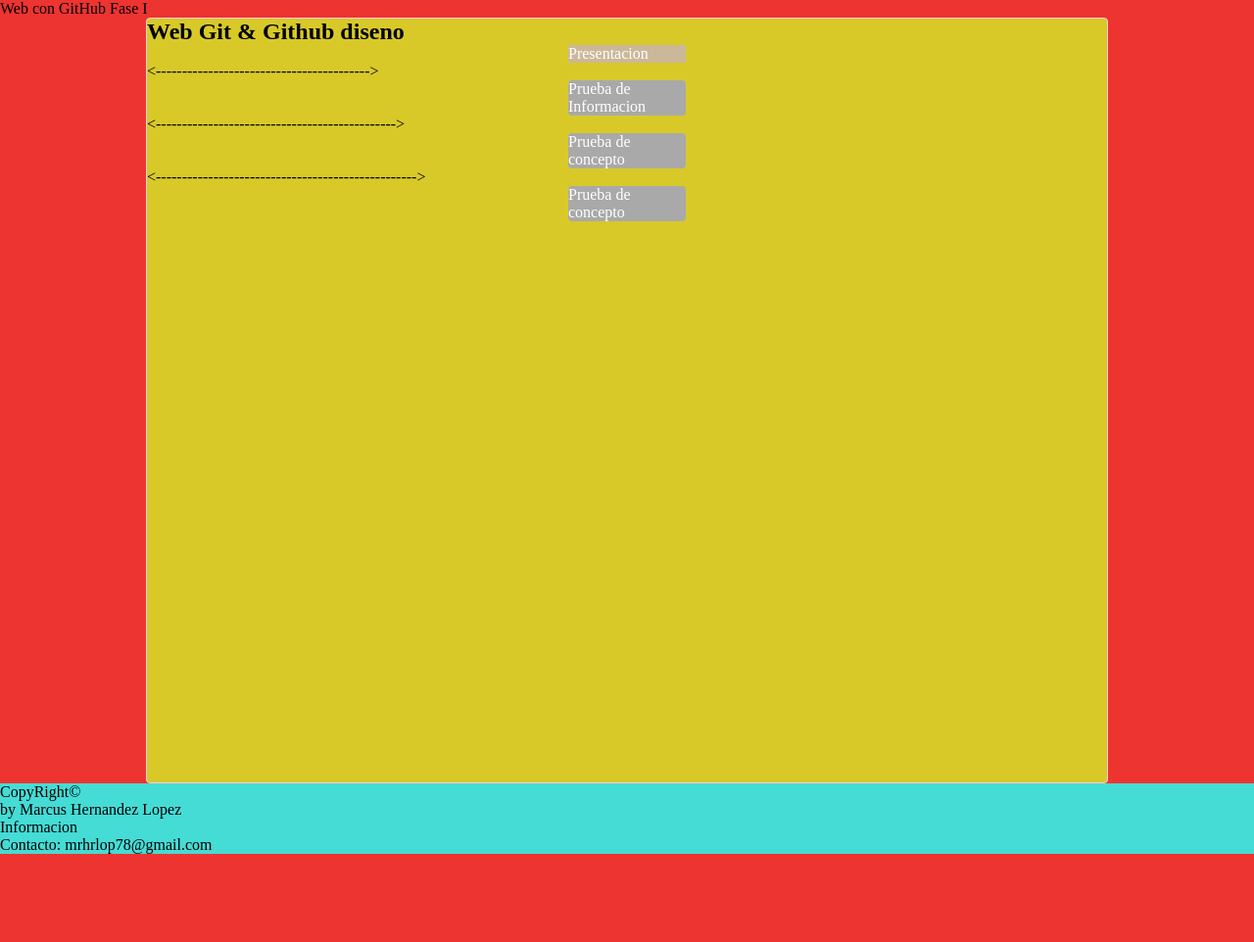
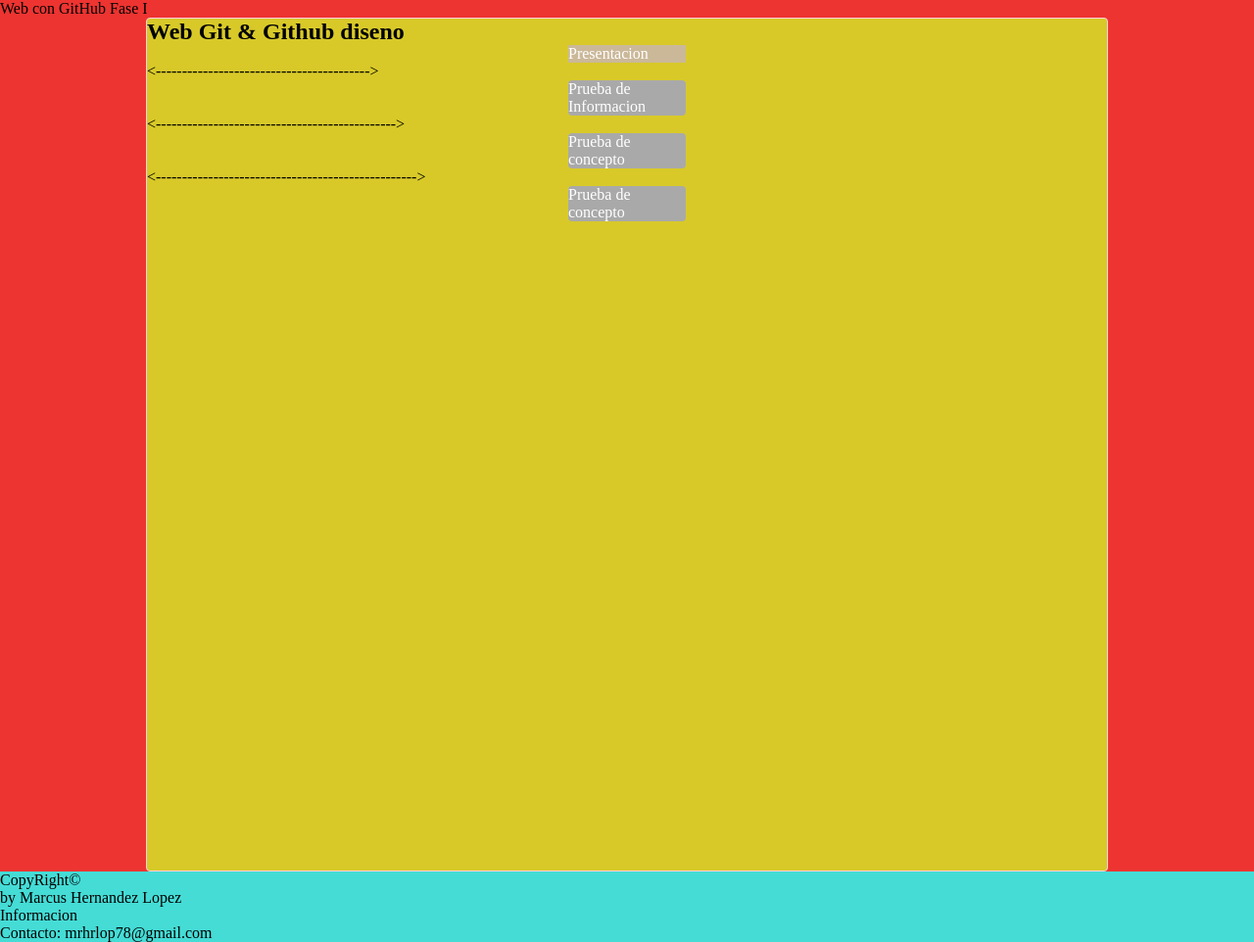
Before and after one commit to server10tt/testingweb, a plain HTML site: page index.html in a window 1280 px wide. Shown: the whole page at 98% size. Before the commit the page ends 872 px from the top, so only its background shows below. Drawn offline with Linux system fonts and the light colour scheme.

Commit message:
Update main.css

```diff
--- a/main.css
+++ b/main.css
@@ -7,7 +7,7 @@ body{
 }
 #contenedor{
   width: 980px;
-  height: 780px;
+  height: 870px;
   background: #d8c929;
   border:1px  solid #fcd;
   border-radius: 4px;
```
